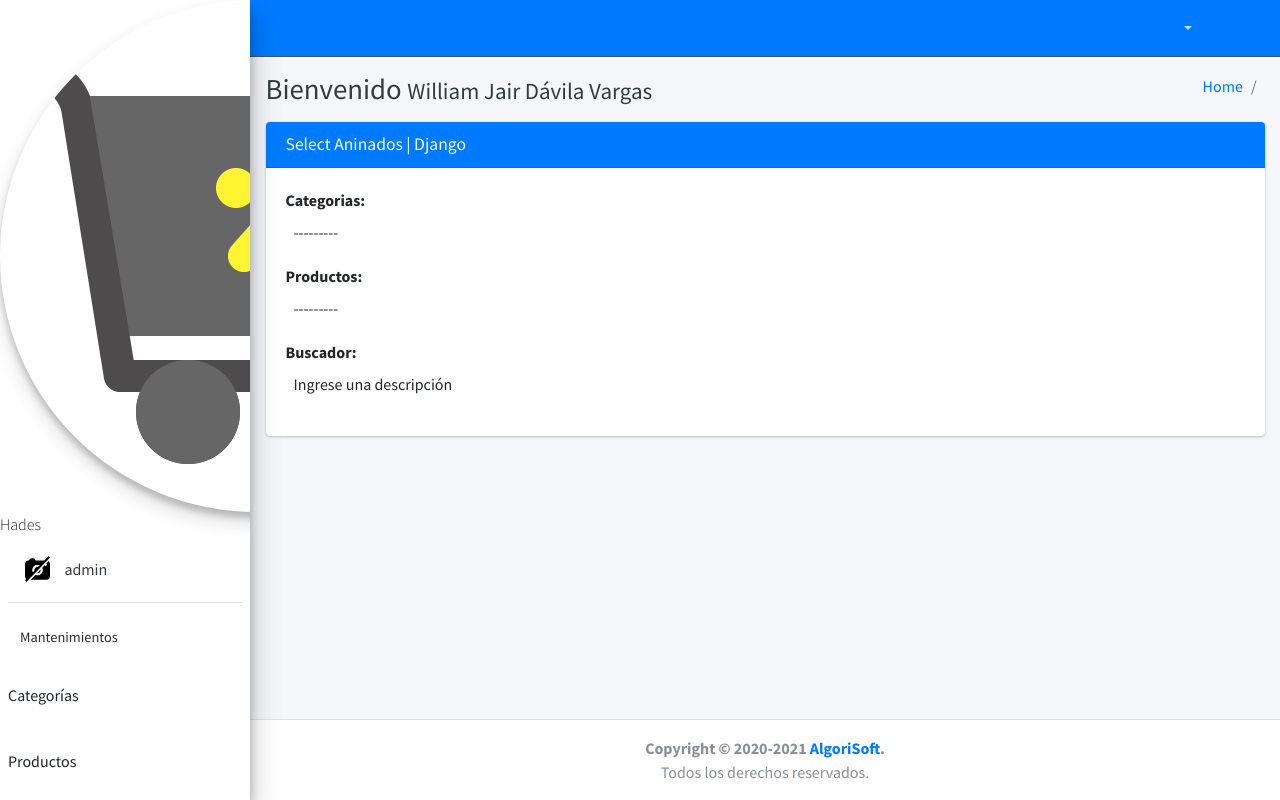
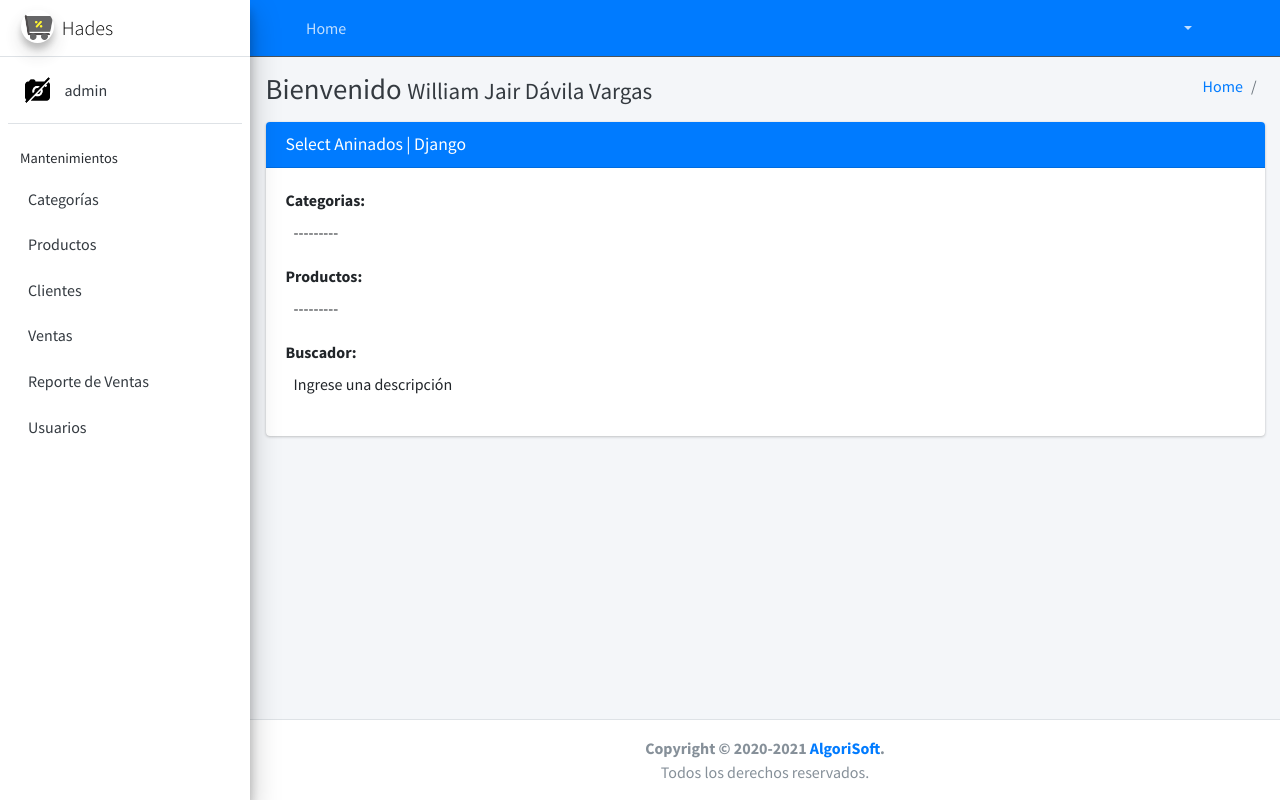
Before and after one commit to DianaCadenaMoreno/django, a Django app: page /erp/test/ in a window 1280 px wide. Run offline with Django 5.2, Linux system fonts and the light colour scheme; a user stored in the database is signed in; data comes from the database, SQL or seed files in the repository; some libraries are stand-ins or nearby versions.

Commit message:
update templates

```diff
--- a/app/templates/vtc/header.html
+++ b/app/templates/vtc/header.html
@@ -4,7 +4,7 @@
             <a class="nav-link" data-widget="pushmenu" href="#" role="button"><i class="fas fa-bars"></i></a>
         </li>
         <li class="nav-item d-none d-sm-inline-block">
-
+            <a href="{% url 'erp:dashboard' %}" class="nav-link">Home</a>
         </li>
     </ul>
     <ul class="navbar-nav ml-auto">
--- a/app/templates/vtc/sidebar.html
+++ b/app/templates/vtc/sidebar.html
@@ -1,6 +1,6 @@
 {% load static %}
 <aside class="main-sidebar sidebar-light-primary elevation-4">
-
+    <a href="{% url 'erp:dashboard' %}" class="brand-link">
         <img src="{% static 'img/logo.png' %}"
              alt="AdminLTE Logo"
              class="brand-image img-circle elevation-3"
@@ -20,7 +20,7 @@
             <ul class="nav nav-pills nav-sidebar flex-column" data-widget="treeview" role="menu" data-accordion="false">
                 <li class="nav-header">Mantenimientos</li>
                 <li class="nav-item">
-
+                    <a href="{% url 'erp:category_list' %}" class="nav-link">
                         <i class="nav-icon fas fa-truck-loading"></i>
                         <p>
                             Categorías
@@ -28,7 +28,7 @@
                     </a>
                 </li>
                 <li class="nav-item">
-
+                    <a href="{% url 'erp:product_list' %}" class="nav-link">
                         <i class="nav-icon fas fa-boxes"></i>
                         <p>
                             Productos
@@ -36,15 +36,15 @@
                     </a>
                 </li>
                 <li class="nav-item">
-
-                    <i class="nav-icon fas fa-users"></i>
+                    <a href="{% url 'erp:client_list' %}" class="nav-link">
+                        <i class="nav-icon fas fa-users"></i>
                         <p>
                             Clientes
                         </p>
                     </a>
                 </li>
                 <li class="nav-item">
-
+                    <a href="{% url 'erp:sale_list' %}" class="nav-link">
                         <i class="nav-icon fas fa-shopping-cart"></i>
                         <p>
                             Ventas
@@ -52,6 +52,7 @@
                     </a>
                 </li>
                 <li class="nav-item">
+                    <a href="{% url 'sale_report' %}" class="nav-link">
                         <i class="nav-icon fas fa-chart-bar"></i>
                         <p>
                             Reporte de Ventas
@@ -59,7 +60,7 @@
                     </a>
                 </li>
                 <li class="nav-item">
-                    <a href={% url 'user:user_list' %} class="nav-link">
+                    <a href="{% url 'user:user_list' %}" class="nav-link">
                         <i class="nav-icon fas fa-user-friends"></i>
                         <p>
                             Usuarios
```
